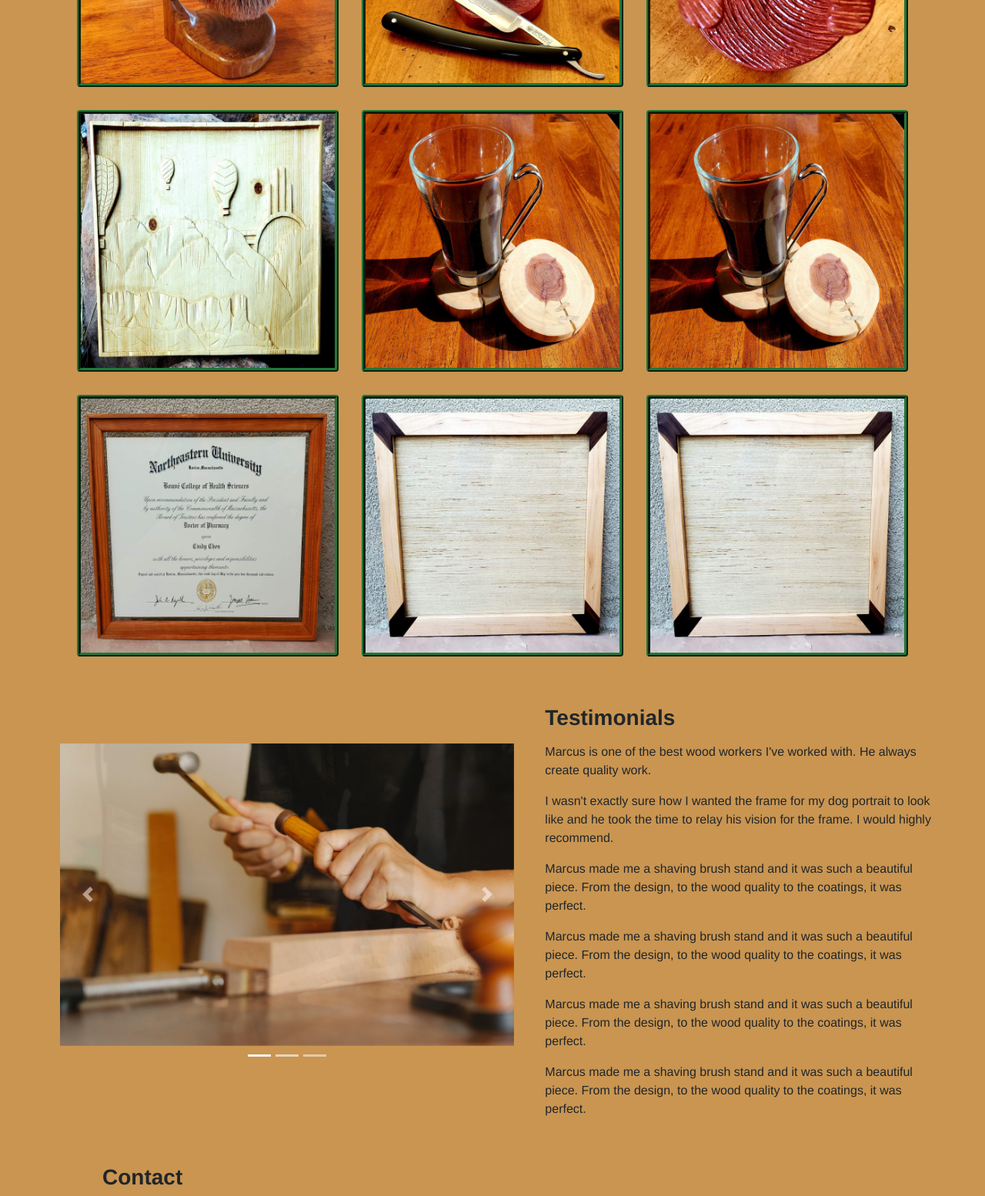
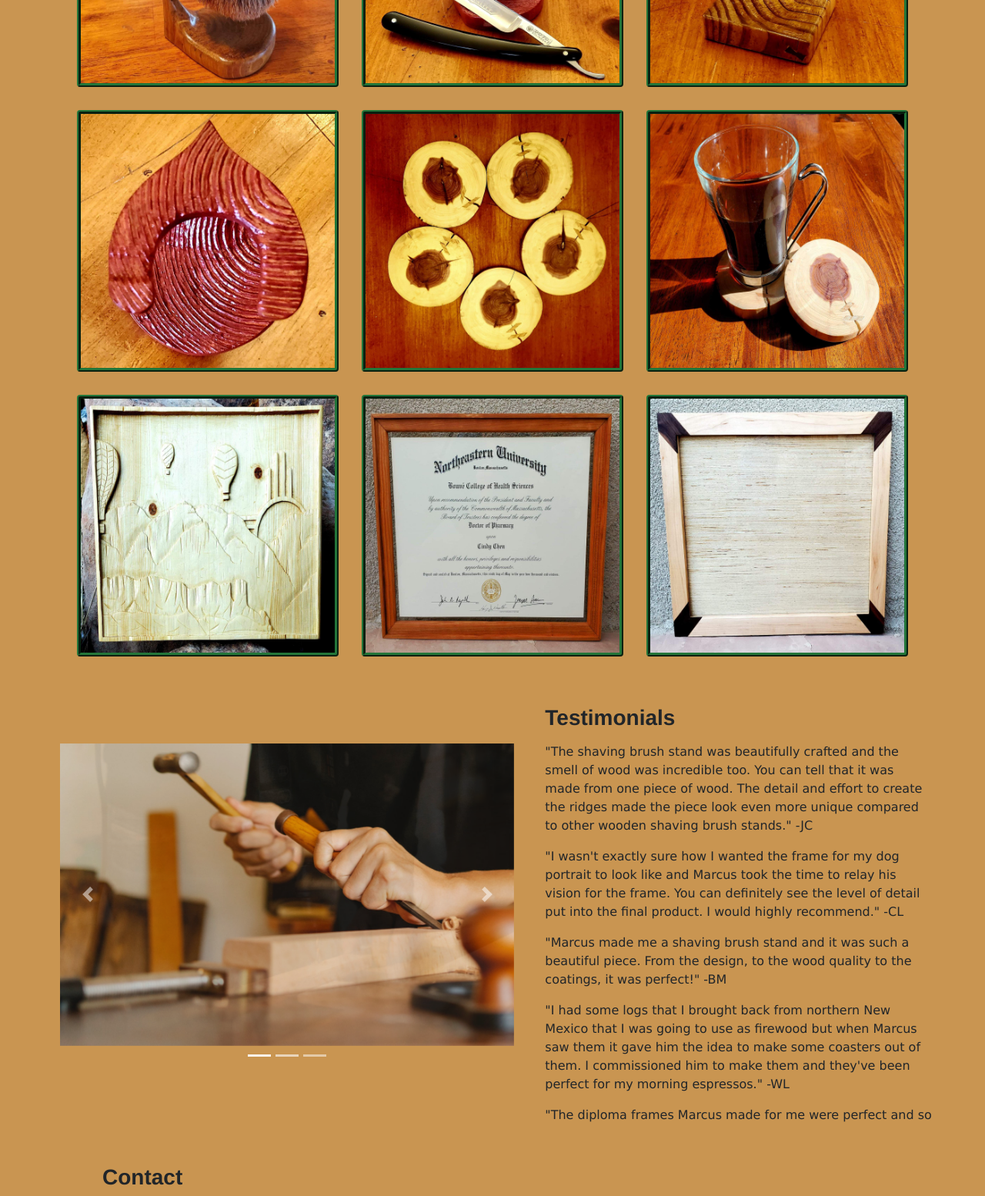
Before and after one commit to cindychen5/marcus-website, a plain HTML site: page public_html/index.html in a window 1280 px wide. Shown: the part 1540-3094 px from the top of the page at 77% size. Drawn offline with nearby package versions, Linux system fonts and the light colour scheme; some packages are replaced by stand-ins of ours; a script that the page names is missing.

Commit message:
removed npm install in Dockerfile, updated testimonials, gallery

```diff
--- a/public_html/index.html
+++ b/public_html/index.html
@@ -68,21 +68,21 @@
         </a>
                 <a href="pictures/straightrazorstand.jpg" data-toggle="lightbox" data-gallery="gallery"
            class="col-md-4 ">
-            <img src="pictures/straightrazorstand.jpg" class="img-fluid rounded each-pic" alt="straightrazor">
+            <img src="pictures/straightrazorstand.jpg" class="img-fluid rounded each-pic" alt="straightrazorbrushstand">
         </a>
-        <a href="pictures/top-view.jpg" data-toggle="lightbox" data-gallery="gallery"
+        <a href="pictures/thirdbrushstand.jpg" data-toggle="lightbox" data-gallery="gallery"
            class="col-md-4">
-            <img src="pictures/top-view.jpg" class="img-fluid rounded each-pic" alt="topview">
+            <img src="pictures/thirdbrushstand.jpg" class="img-fluid rounded each-pic" alt="thirdbrushstand">
         </a>
     </div>
     <div class="row gallery-row">
-        <a href="pictures/landscape2.jpg" data-toggle="lightbox" data-gallery="gallery"
+        <a href="pictures/top-view.jpg" data-toggle="lightbox" data-gallery="gallery"
+           class="col-md-4 ">
+            <img src="pictures/top-view.jpg" class="img-fluid rounded each-pic" alt="topview">
+        </a>
+        <a href="pictures/coasters5.jpg" data-toggle="lightbox" data-gallery="gallery"
            class="col-md-4">
-            <img src="pictures/landscape2.jpg" class="img-fluid rounded each-pic" alt="landscape">
-        </a>
-        <a href="pictures/espresso-coaster.jpg" data-toggle="lightbox" data-gallery="gallery"
-           class="col-md-4 ">
-            <img src="pictures/espresso-coaster.jpg" class="img-fluid rounded each-pic" alt="espressocoaster">
+            <img src="pictures/coasters5.jpg" class="img-fluid rounded each-pic" alt="coasterring">
         </a>
         <a href="pictures/espresso-coaster.jpg" data-toggle="lightbox" data-gallery="gallery"
            class="col-md-4 ">
@@ -90,6 +90,10 @@
         </a>
     </div>
     <div class="row gallery-row">
+        <a href="pictures/landscape2.jpg" data-toggle="lightbox" data-gallery="gallery"
+           class="col-md-4 ">
+            <img src="pictures/landscape2.jpg" class="img-fluid rounded each-pic" alt="landscape">
+        </a>
         <a href="pictures/neu-diploma.jpg" data-toggle="lightbox" data-gallery="gallery"
            class="col-md-4">
             <img src="pictures/neu-diploma.jpg" class="img-fluid rounded each-pic" alt="neudiploma">
@@ -98,10 +102,7 @@
            class="col-md-4">
             <img src="pictures/new-frame.jpg" class="img-fluid rounded each-pic" alt="newframe">
         </a>
-            <a href="pictures/new-frame.jpg" data-toggle="lightbox" data-gallery="gallery"
-               class="col-md-4 ">
-                <img src="pictures/new-frame.jpg" class="img-fluid rounded each-pic" alt="frame">
-            </a>
+
     </div>
 </div>
 
@@ -165,36 +166,11 @@
                 <div class="container">
                     <h3 class="mb-3 row"><span>Testimonials</span></h3>
                     <div class="reviews row overflow-auto ">
-                        <p>Marcus is one of the best wood workers I've worked with. He always create quality work.</p>
-
-                        <p>I wasn't exactly sure how I wanted the frame for my dog portrait to look like and he took the
-                            time to
-                            relay his vision for the frame. I would highly recommend.</p>
-
-                        <p>Marcus made me a shaving brush stand and it was such a beautiful piece. From the design, to
-                            the wood
-                            quality to the coatings, it was perfect.</p>
-                        <p>Marcus made me a shaving brush stand and it was such a beautiful piece. From the design, to
-                            the wood
-                            quality to the coatings, it was perfect.</p>
-                        <p>Marcus made me a shaving brush stand and it was such a beautiful piece. From the design, to
-                            the wood
-                            quality to the coatings, it was perfect.</p>
-                        <p>Marcus made me a shaving brush stand and it was such a beautiful piece. From the design, to
-                            the wood
-                            quality to the coatings, it was perfect.</p>
-                        <p>Marcus made me a shaving brush stand and it was such a beautiful piece. From the design, to
-                            the wood
-                            quality to the coatings, it was perfect.</p>
-                        <p>Marcus made me a shaving brush stand and it was such a beautiful piece. From the design, to
-                            the wood
-                            quality to the coatings, it was perfect.</p>
-                        <p>Marcus made me a shaving brush stand and it was such a beautiful piece. From the design, to
-                            the wood
-                            quality to the coatings, it was perfect.</p>
-                        <p>Marcus made me a shaving brush stand and it was such a beautiful piece. From the design, to
-                            the wood
-                            quality to the coatings, it was perfect.</p>
+                        <p>"The shaving brush stand was beautifully crafted and the smell of wood was incredible too. You can tell that it was made from one piece of wood. The detail and effort to create the ridges made the piece look even more unique compared to other wooden shaving brush stands." -JC </p>
+                        <p>"I wasn't exactly sure how I wanted the frame for my dog portrait to look like and Marcus took the time to relay his vision for the frame. You can definitely see the level of detail put into the final product. I would highly recommend." -CL </p>
+                        <p>"Marcus made me a shaving brush stand and it was such a beautiful piece. From the design, to the wood quality to the coatings, it was perfect!" -BM</p>
+                        <p>"I had some logs that I brought back from northern New Mexico that I was going to use as firewood but when Marcus saw them it gave him the idea to make some coasters out of them. I commissioned him to make them and they've been perfect for my morning espressos." -WL</p>
+                        <p>"The diploma frames Marcus made for me were perfect and so much better than the generic ones I found online. These were solid wood and I love the floating look." -AC </p>
                     </div>
                 </div>
             </div>
--- a/public_html/style.css
+++ b/public_html/style.css
@@ -71,3 +71,8 @@ span {
 .icons {
     color: #237539;
 }
+
+.reviews {
+    font-size: 1em;
+    font-family: Verdana, sans-serif;
+}
```
Also changed, not shown: public_html/pictures/coasters5.jpg (added), public_html/pictures/thirdbrushstand.jpg (added), 1 other file. Lines whose indentation alone changed are shown as unchanged.
